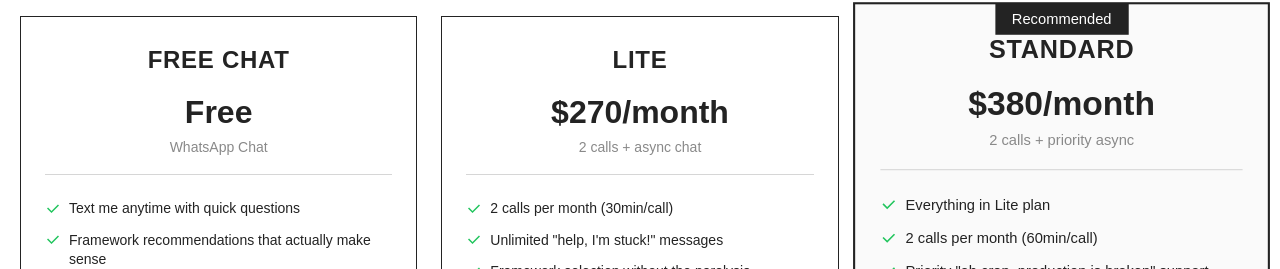
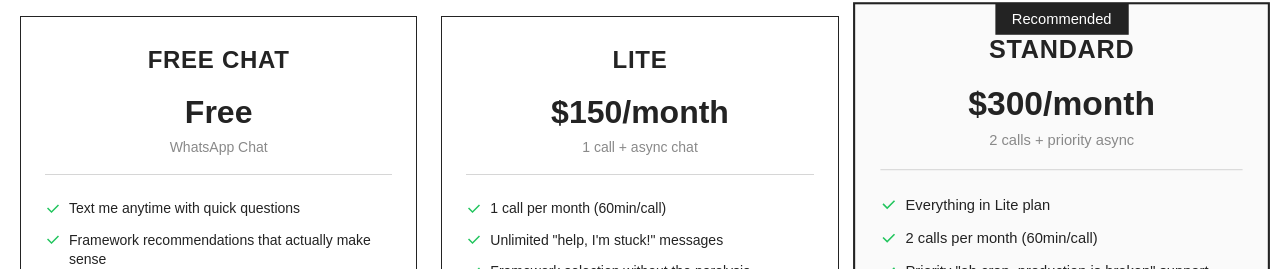
Before and after one commit to kirill-markin/kirill-markin-com, a Next.js app: page /services/mentorship in a window 1280 px wide. Shown: the part 320-589 px from the top of the page. Built offline with nearby package versions, Linux system fonts and the light colour scheme.

Commit message:
Update mentorship plans: Adjust Lite and Standard pricing and call structure

```diff
--- a/src/data/servicesMentorship.ts
+++ b/src/data/servicesMentorship.ts
@@ -26,10 +26,10 @@ export const servicesMentorshipData: ServiceFractionalCTOData = {
         {
             planId: 'lite',
             name: 'Lite',
-            price: '$270/month',
-            hours: '2 calls + async chat',
+            price: '$150/month',
+            hours: '1 call + async chat',
             features: [
-                '2 calls per month (30min/call)',
+                '1 call per month (60min/call)',
                 'Unlimited "help, I\'m stuck!" messages',
                 'Framework selection without the paralysis',
                 'Concrete tech guidance: LangChain vs LlamaIndex vs custom solutions',
@@ -43,7 +43,7 @@ export const servicesMentorshipData: ServiceFractionalCTOData = {
         {
             planId: 'standard',
             name: 'Standard',
-            price: '$380/month',
+            price: '$300/month',
             hours: '2 calls + priority async',
             features: [
                 'Everything in Lite plan',
```
